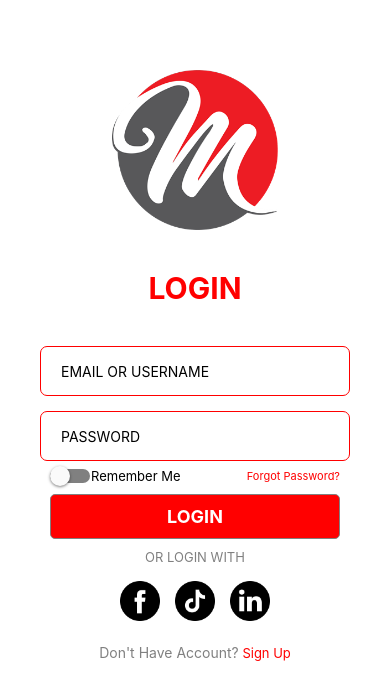
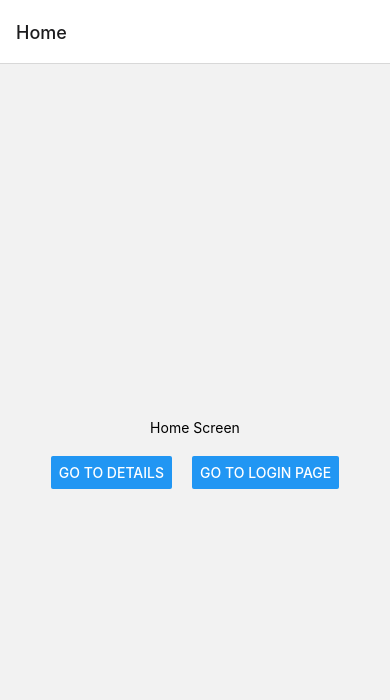
Before and after one commit to anamul01988/react-native-basic, a React Native app: screen / in a window 390 px wide. Shown: the top 700 px of the page. Built offline with nearby package versions, Linux system fonts and the light colour scheme.

Commit message:
navigation is explored

```diff
--- a/App.js
+++ b/App.js
@@ -1,16 +1,93 @@
-import React, { useState } from "react";
+import * as React from "react";
+import { View, Text, Button } from "react-native";
 import {
   // Button,
   // Platform,
   // StatusBar,
   StyleSheet,
   // Text,
-  View,
 } from "react-native";
 import { LoginScreen } from "./src/screens";
+import { NavigationContainer } from "@react-navigation/native";
+import { createNativeStackNavigator } from "@react-navigation/native-stack";
 
+function HomeScreen({ navigation }) {
+  return (
+    <View style={{ flex: 1, alignItems: "center", justifyContent: "center" }}>
+      <Text>Home Screen</Text>
+      <View style={{ flexDirection: "row", gap: 20, marginTop: 20 }}>
+        <Button
+          title="Go to Details"
+          onPress={() => navigation.navigate("Details")}
+        />
+        <Button
+          title="Go to Login page"
+          onPress={() => navigation.navigate("Login")}
+        />
+      </View>
+    </View>
+  );
+}
+function DetailsScreen({ navigation }) {
+  return (
+    <View
+      style={{
+        flex: 1,
+        alignItems: "center",
+        justifyContent: "center",
+      }}
+    >
+      <Text>Details Screen</Text>
+      <View
+        style={{
+          flexDirection: "row",
+          gap: 20,
+          marginTop: 20,
+          flexWrap: "wrap",
+        }}
+      >
+        <Button
+          title="Go to Details... again"
+          // onPress={() => navigation.navigate("Details")}
+          onPress={() => navigation.push("Details")}
+        />
+        <Button
+          title="Go to Login page"
+          onPress={() => navigation.navigate("Login")}
+        />
+        <Button title="Go back" onPress={() => navigation.goBack()} />
+        <Button
+          title="Go back to first screen in stack"
+          onPress={() => navigation.popToTop()}
+        />
+      </View>
+    </View>
+  );
+}
+const Stack = createNativeStackNavigator();
 export default function App() {
-  return <LoginScreen />;
+  return (
+    <NavigationContainer>
+      {/* <LoginScreen /> */}
+      <Stack.Navigator initialRouteName="Home">
+        <Stack.Screen
+          name="Home"
+          component={HomeScreen}
+          options={{ title: "Home" }}
+        />
+        <Stack.Screen
+          name="Details"
+          component={DetailsScreen}
+          options={{ title: "Details" }}
+        />
+        <Stack.Screen
+          name="Login"
+          component={LoginScreen}
+          options={{ title: "Login page" }}
+        />
+      </Stack.Navigator>
+    </NavigationContainer>
+  );
 }
 
 const styles = StyleSheet.create({
--- a/src/screens/LoginForm/index.js
+++ b/src/screens/LoginForm/index.js
@@ -12,7 +12,7 @@
   View,
 } from "react-native";
 import styles from "./styles";
-const logo = require("./../../assets/images/logo.png");
+const logo = require("./../../assets/images/tiktok.png");
 const facebook = require("./../../assets/images/facebook.png");
 const linkedin = require("./../../assets/images/linkedin.png");
 const tiktok = require("./../../assets/images/tiktok.png");
--- a/src/screens/LoginForm/styles.js
+++ b/src/screens/LoginForm/styles.js
@@ -15,7 +15,7 @@
     textTransform: "uppercase",
     textAlign: "center",
     paddingVertical: 40,
-    color: "red",
+    color: "#1d3d6f",
   },
   inputView: {
     gap: 15,
@@ -26,7 +26,7 @@
   input: {
     height: 50,
     paddingHorizontal: 20,
-    borderColor: "red",
+    borderColor: "#1d3d6f",
     borderWidth: 1,
     borderRadius: 7,
   },
@@ -49,10 +49,10 @@
   },
   forgetText: {
     fontSize: 11,
-    color: "red",
+    color: "#1d3d6f",
   },
   button: {
-    backgroundColor: "red",
+    backgroundColor: "#1d3d6f",
     height: 45,
     borderColor: "gray",
     borderWidth: 1,
@@ -92,7 +92,7 @@
     color: "gray",
   },
   signup: {
-    color: "red",
+    color: "#1d3d6f",
     fontSize: 13,
   },
 });
```
Also changed, not shown: package.json (+7 -3 lines), assets/roboket.png (added), 1 other file (tests, documents, lock files or other folders).
